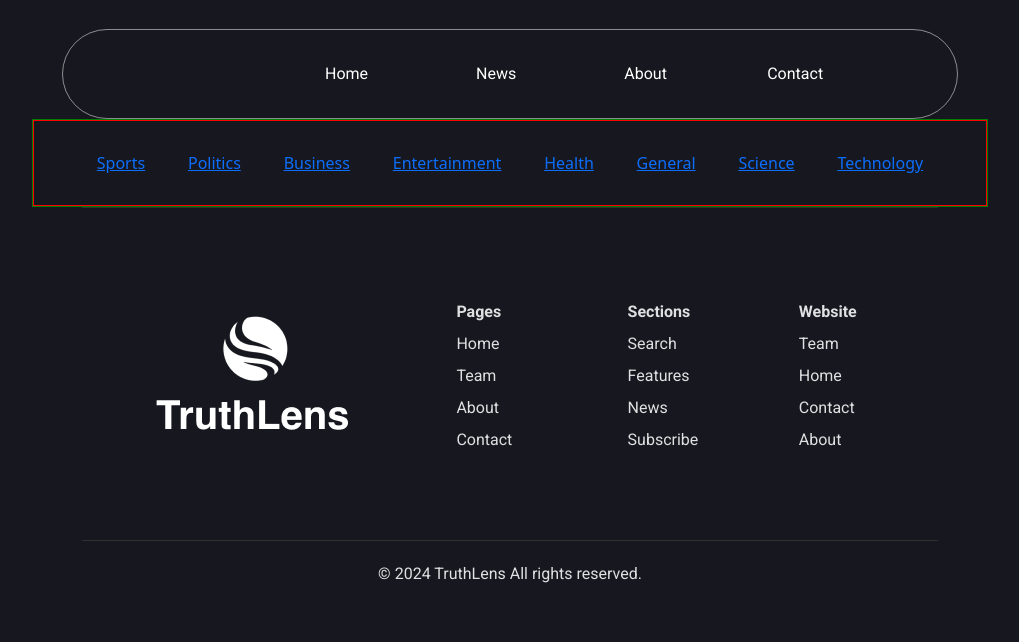
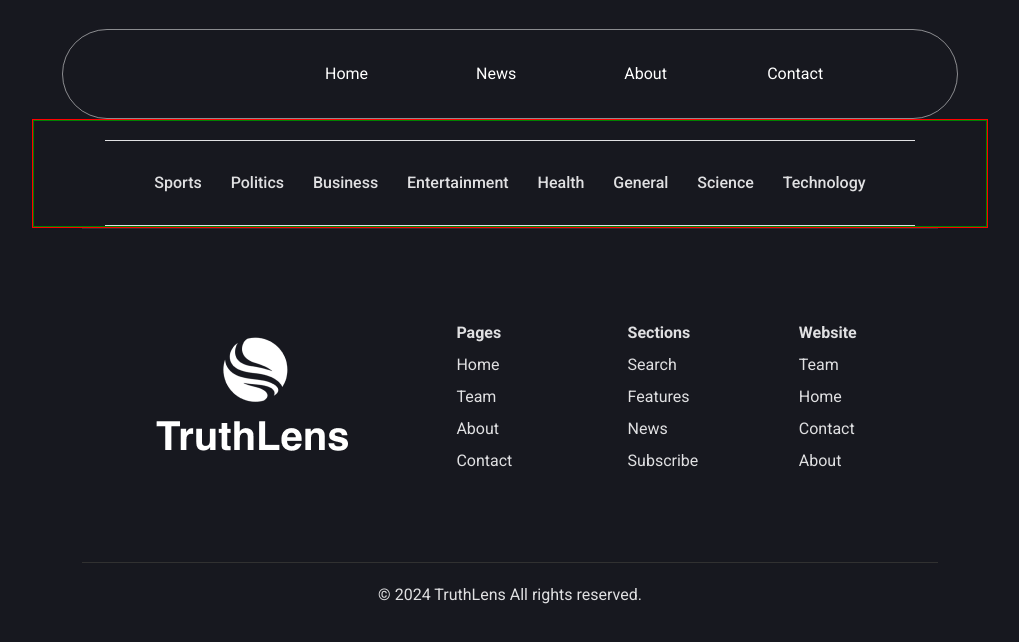
Before and after one commit to prasxor/Hackathon_main_desgn, a React (Vite) app in the folder HackathonDesign/: page /News in a window 1280 px wide. Shown: the top 642 px of the page, without its empty margins (130-1149 px from the left). Built offline with nearby package versions, Linux system fonts and the light colour scheme.

Commit message:
updated upto fixing mini navbar

```diff
--- a/HackathonDesign/src/Components/Elements/Atoms/MiniNavbar/MiniNavbar.css
+++ b/HackathonDesign/src/Components/Elements/Atoms/MiniNavbar/MiniNavbar.css
@@ -2,9 +2,12 @@
   display: flex;
   align-items: center;
   justify-content: center;
-  border: 1px solid red;
-  width: 100%;
+  /* border: 1px solid red; */
+  width: 85%;
   height: 100%;
+  margin-top: 2%;
+  border-top: 1px solid #E0E0E2;
+  border-bottom: 1px solid #E0E0E2;
 }
 
 .NavbarItemss{
@@ -14,10 +17,14 @@
   flex-direction: row;
   color: #E0E0E2;
   text-decoration: none;
+
 }
 
-.MiniNavbarList li{
+.NavbarItemss a{
   color: #E0E0E2;
+  text-decoration: none;
+  font-family: "Roboto", sans-serif;
+  font-weight: 500;
 }
 
 .MiniNavbarList{
--- a/HackathonDesign/src/Components/Elements/Atoms/MiniNavbar/MiniNavbar.jsx
+++ b/HackathonDesign/src/Components/Elements/Atoms/MiniNavbar/MiniNavbar.jsx
@@ -1,4 +1,4 @@
-import React from "react";
+
 import { Link } from "react-router-dom";
 import "./MiniNavbar.css";
 
--- a/HackathonDesign/src/Components/Pages/News/News.css
+++ b/HackathonDesign/src/Components/Pages/News/News.css
@@ -2,11 +2,14 @@
   display: flex;
   align-items: center;
   justify-content: center;
-  border: 1px solid green;
+  border: 1px solid red;
+  width: 100%;
+  height: auto;
 }
 
 .MiniNavbarContainerMain{
   display: flex;
+  border: 1px solid green;
   align-items: center;
   justify-content: center;
   flex-direction: row;
```
